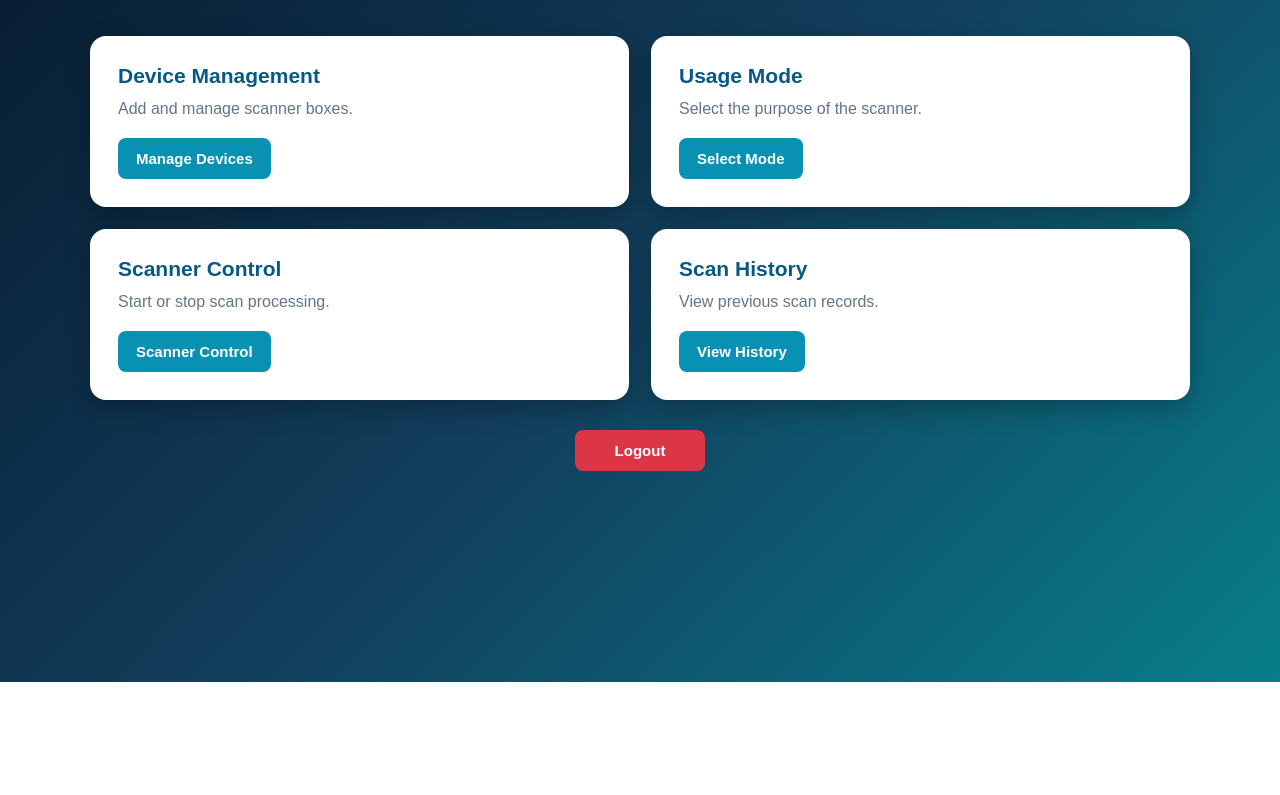
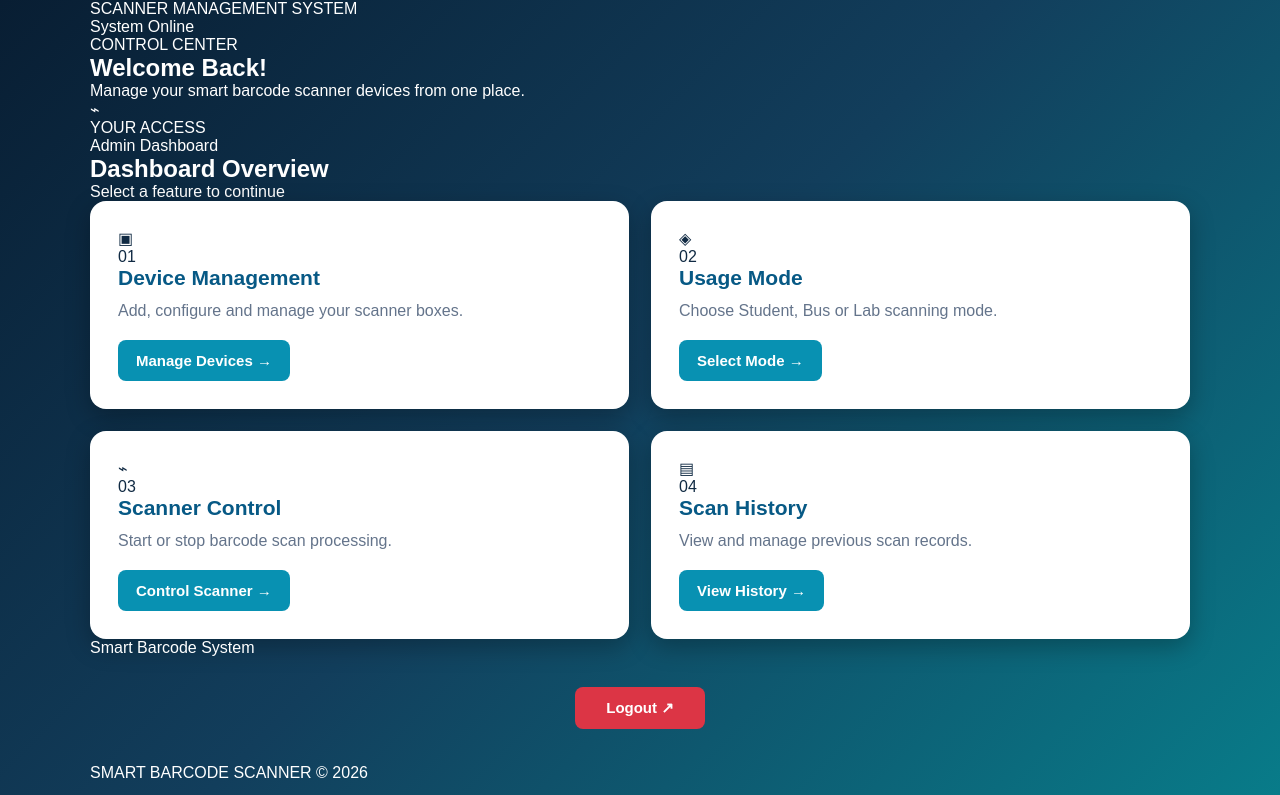
Before and after one commit to marimarishankar8-pixel/smart-barcode-management, a plain HTML site: page dashboard.html in a window 1280 px wide. Shown: the part 118-913 px from the top of the page. Before the commit the page ends 800 px from the top, so only its background shows below. Drawn offline with Linux system fonts and the light colour scheme; no server answers.

Commit message:
Update dashboard.html

```diff
--- a/dashboard.html
+++ b/dashboard.html
@@ -1,48 +1,104 @@
+
 
 <!DOCTYPE html>
 <html lang="en">
 <head>
   <meta charset="UTF-8">
   <meta name="viewport" content="width=device-width, initial-scale=1.0">
-  <title>Smart Barcode Dashboard</title>
-  <link rel="stylesheet" href="style.css">
+  <title>Smart Barcode Scanner</title>
+  <link rel="stylesheet" href="style.css?v=3">
 </head>
-<body>
+
+<body class="dashboard-page">
 
   <div class="dashboard">
-    <h1>Smart Barcode Management</h1>
-    <p>Admin Dashboard</p>
 
-    <div class="dashboard-menu">
-      <div class="menu-card">
+    <header class="top-header">
+      <div class="brand">
+        <div class="brand-icon">▦</div>
+        <div>
+          <h1>SMART BARCODE</h1>
+          <span>SCANNER MANAGEMENT SYSTEM</span>
+        </div>
+      </div>
+      <div class="online-status">
+        <span class="status-dot"></span> System Online
+      </div>
+    </header>
+
+    <section class="welcome-section">
+      <div>
+        <span class="welcome-tag">CONTROL CENTER</span>
+        <h2>Welcome Back!</h2>
+        <p>Manage your smart barcode scanner devices from one place.</p>
+      </div>
+      <div class="welcome-icon">⌁</div>
+    </section>
+
+    <div class="role-info">
+      <span>YOUR ACCESS</span>
+      <p>Admin Dashboard</p>
+    </div>
+
+    <section class="section-heading">
+      <div>
+        <h2>Dashboard Overview</h2>
+        <p>Select a feature to continue</p>
+      </div>
+    </section>
+
+    <section class="dashboard-menu">
+
+      <div class="menu-card card-blue">
+        <div class="card-icon">▣</div>
+        <span class="card-number">01</span>
         <h3>Device Management</h3>
-        <p>Add and manage scanner boxes.</p>
-        <button id="deviceBtn">Manage Devices</button>
+        <p>Add, configure and manage your scanner boxes.</p>
+        <button id="deviceBtn">Manage Devices →</button>
       </div>
 
-      <div class="menu-card">
+      <div class="menu-card card-purple">
+        <div class="card-icon">◈</div>
+        <span class="card-number">02</span>
         <h3>Usage Mode</h3>
-        <p>Select the purpose of the scanner.</p>
-        <button id="modeBtn">Select Mode</button>
+        <p>Choose Student, Bus or Lab scanning mode.</p>
+        <button id="modeBtn">Select Mode →</button>
       </div>
 
-      <div class="menu-card">
+      <div class="menu-card card-cyan">
+        <div class="card-icon">⌁</div>
+        <span class="card-number">03</span>
         <h3>Scanner Control</h3>
-        <p>Start or stop scan processing.</p>
-        <button id="scannerBtn">Scanner Control</button>
+        <p>Start or stop barcode scan processing.</p>
+        <button id="scannerBtn">Control Scanner →</button>
       </div>
 
-      <div class="menu-card">
+      <div class="menu-card card-orange">
+        <div class="card-icon">▤</div>
+        <span class="card-number">04</span>
         <h3>Scan History</h3>
-        <p>View previous scan records.</p>
-        <button id="historyBtn">View History</button>
+        <p>View and manage previous scan records.</p>
+        <button id="historyBtn">View History →</button>
       </div>
+
+    </section>
+
+    <div class="bottom-section">
+      <div>
+        <span class="status-dot"></span>
+        Smart Barcode System
+      </div>
+      <button id="logoutBtn" class="logout-btn">Logout ↗</button>
     </div>
 
-    <button id="logoutBtn" class="logout-btn">Logout</button>
     <p id="dashboardMessage"></p>
+
+    <footer>
+      SMART BARCODE SCANNER © 2026
+    </footer>
+
   </div>
 
-  <script type="module" src="dashboard.js"></script>
-<body class="dashboard-page">
+  <script type="module" src="dashboard.js?v=3"></script>
+</body>
 </html>
```
